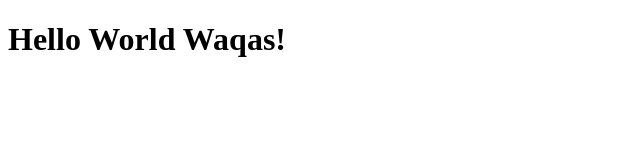
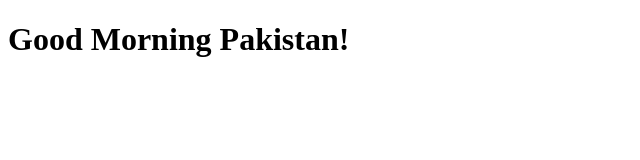
Before and after one commit to MohammadWaqas908/Bootcamp2020work, a plain HTML site: page index.html in a window 1280 px wide. Shown: the whole page, without its empty margins (0-640 px from the left). Drawn offline with Linux system fonts and the light colour scheme.

Commit message:
Update index.html

```diff
--- a/index.html
+++ b/index.html
@@ -3,9 +3,9 @@
 <head>
     <meta charset="UTF-8">
     <meta name="viewport" content="width=device-width, initial-scale=1.0">
-    <title>Document</title>
+    <title>Bootcampc1</title>
 </head>
 <body>
-    <h1>Hello World Waqas!</h1>
+    <h1>Good Morning Pakistan!</h1>
 </body>
 </html>
```
